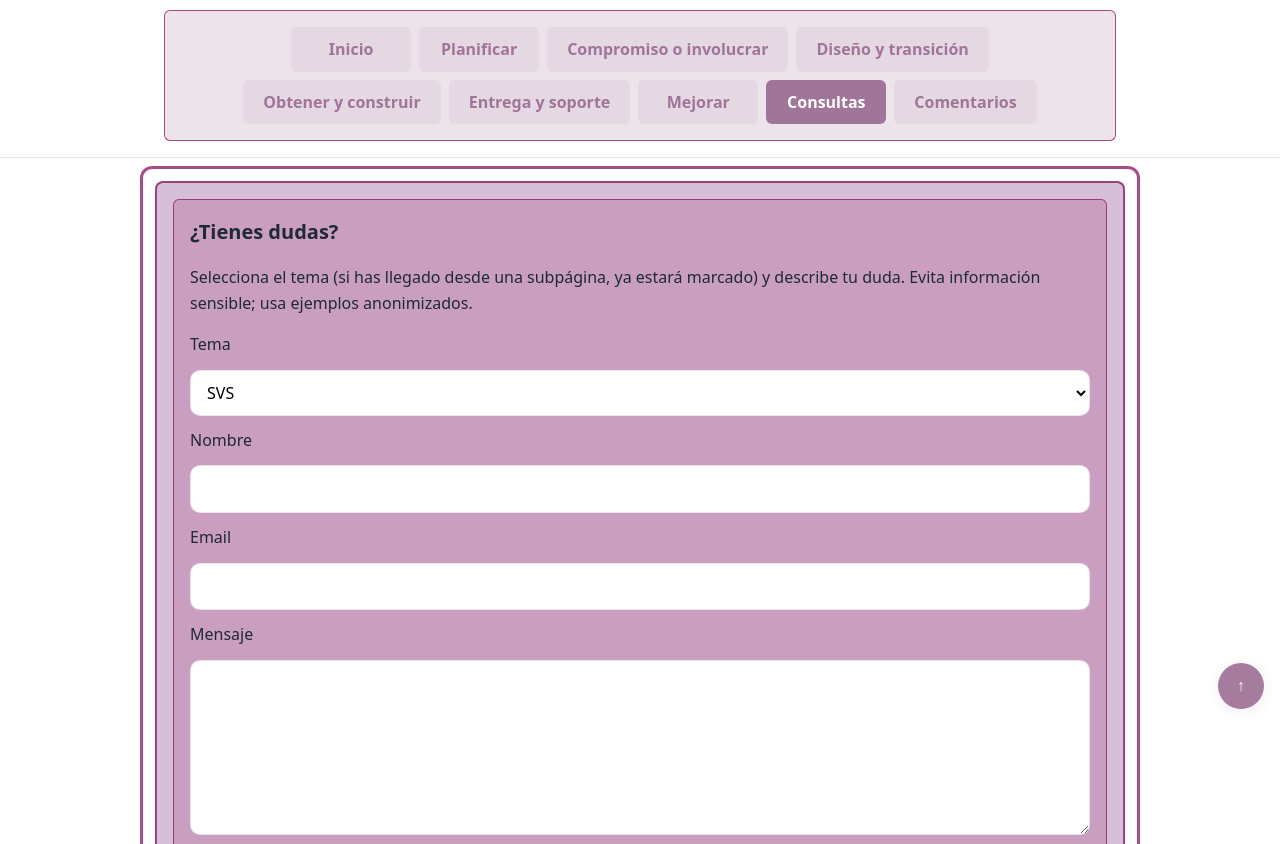
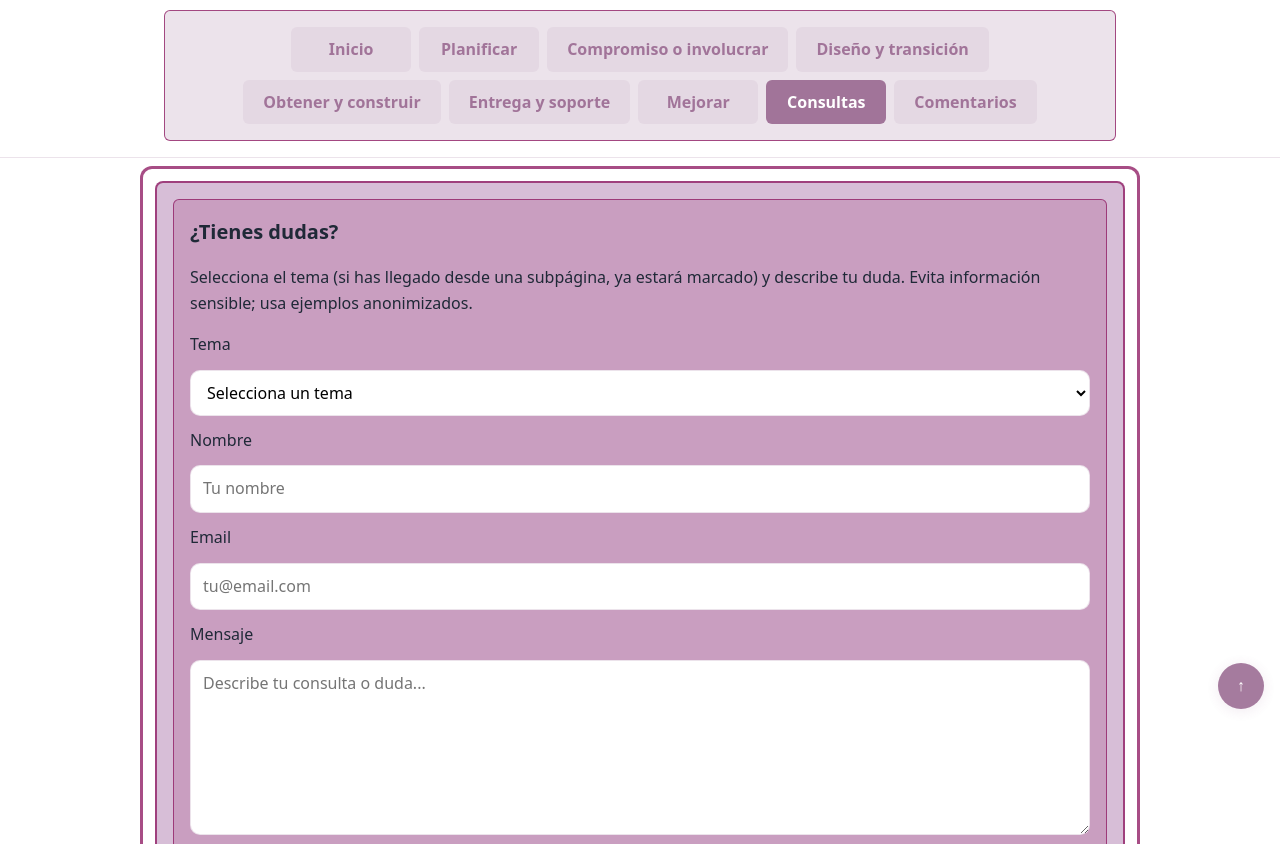
Before and after one commit to sil3nci0/ITIL4_CVS, a plain HTML site: page pages/consultas.html in a window 1280 px wide. Shown: the part 75-919 px from the top of the page. Drawn offline with Linux system fonts and the light colour scheme.

Commit message:
Corregir el formulacio de consultas

```diff
--- a/pages/consultas.html
+++ b/pages/consultas.html
@@ -58,8 +58,10 @@
               <input type="hidden" name="_captcha" value="false">
               <input type="hidden" name="_next" value="https://sil3nci0.github.io/ITIL4_CVS/index.html">
               <input type="hidden" name="_autoresponse" value="Gracias por tu consulta. Te responderemos pronto.">
+
               <label for="tema">Tema</label>
               <select id="tema" name="tema" class="select" required>
+                <option value="">Selecciona un tema</option>
                 <option value="SVS">SVS</option>
                 <option value="Planificar">Planificar</option>
                 <option value="Compromiso">Compromiso</option>
@@ -70,13 +72,13 @@
               </select>
 
               <label for="nombre">Nombre</label>
-        <input id="nombre" name="nombre" class="input" type="text" required>
+              <input id="nombre" name="nombre" class="input" type="text" placeholder="Tu nombre" required>
 
               <label for="correo">Email</label>
-        <input id="correo" name="email" class="input" type="email" required>
+              <input id="correo" name="email" class="input" type="email" placeholder="tu@email.com" required>
 
               <label for="mensaje">Mensaje</label>
-        <textarea id="mensaje" name="mensaje" class="textarea" rows="6" required></textarea>
+              <textarea id="mensaje" name="mensaje" class="textarea" rows="6" placeholder="Describe tu consulta o duda..." required></textarea>
 
               <button class="button" type="submit">Enviar</button>
               <p class="help">Alternativas: <code>https://formsubmit.co/emiliomc@gmail.com</code> (estático) o un backend PHP en tu hosting.</p>
```
Also changed, not shown: pages/entrega-soporte.html (+1 -1 lines). Lines whose indentation alone changed are shown as unchanged.
